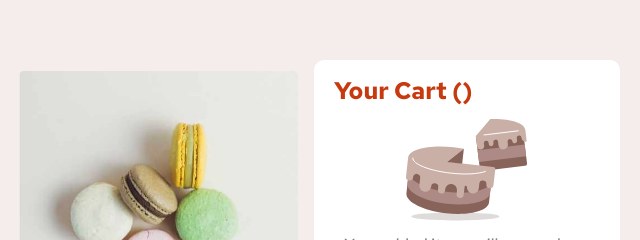
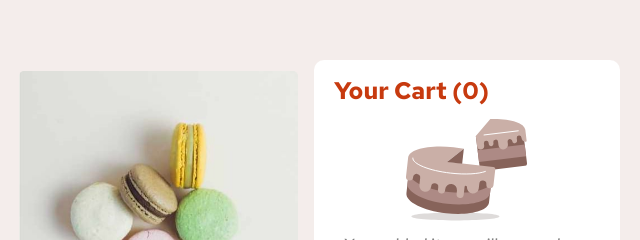
Before and after one commit to WhoFullStackDev/Food-shop, a plain HTML site: page index.html in a window 1280 px wide. Shown: the top 240 px of the page, 640-1280 px from the left. Drawn offline with Linux system fonts and the light colour scheme.

Commit message:
fix issue

```diff
--- a/index.html
+++ b/index.html
@@ -22,7 +22,7 @@
         <div id="cards"></div>
       </div>
       <div id="bottomSection">
-        <h1>Your Cart (<span id="number"></span>)</h1>
+        <h1>Your Cart (<span id="number">0</span>)</h1>
         <div id="product-list"></div>
       </div>
     </section>
```
